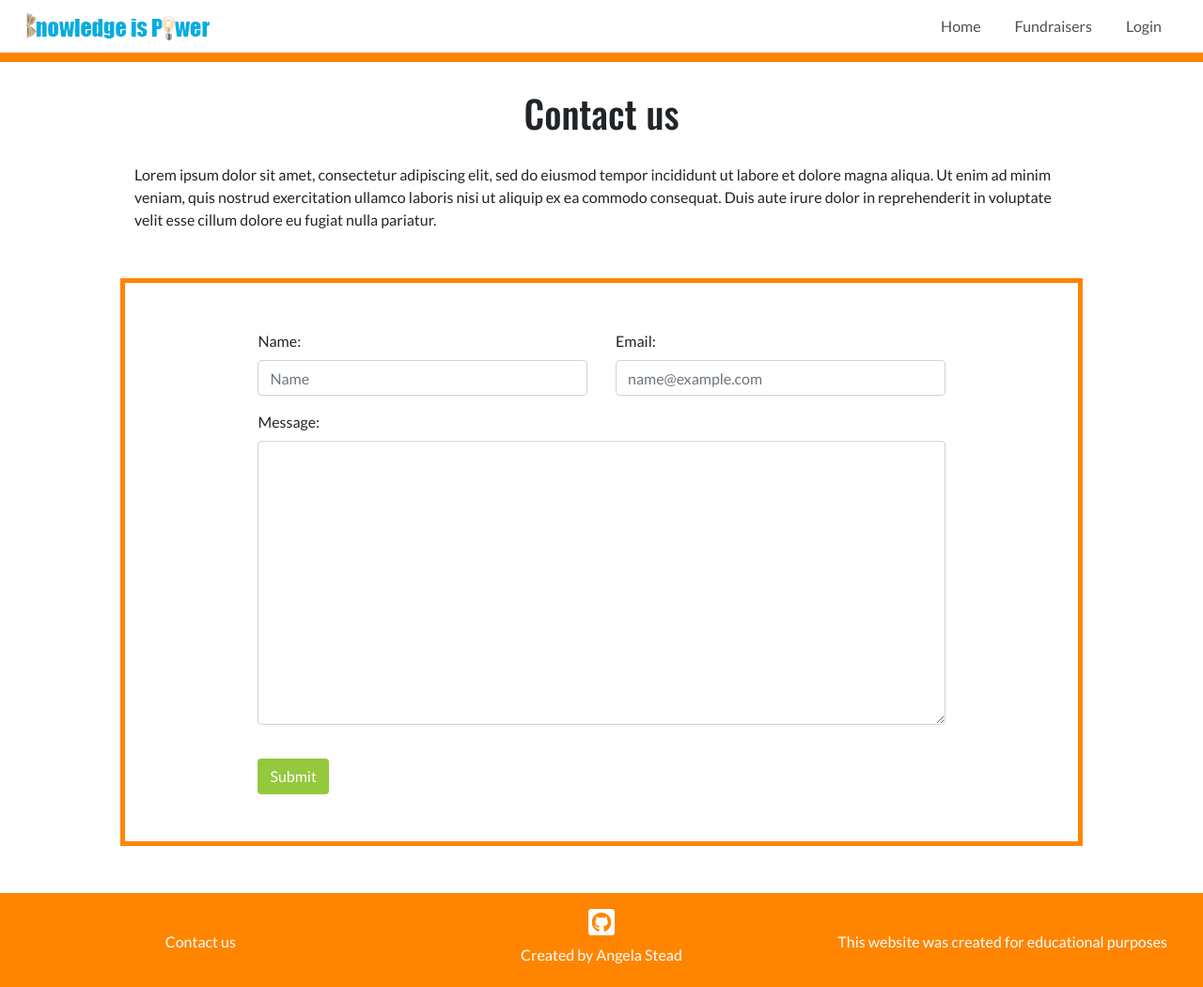
After one commit to Angie55/MilestoneThree_KnowlegeisPower, a Flask app: page /contact_us in a window 1280 px wide. The commit adds this page. Shown: the whole page at 94% size. Run offline with Flask 2, Linux system fonts and the light colour scheme; some libraries are stand-ins or nearby versions.

Commit message:
fixed logo and favicon not being visible on the fundraiser-info page or forms by amending path to image. Added contact-us page

```diff
--- a/app.py
+++ b/app.py
@@ -72,6 +72,10 @@ def delete_fundraiser(fundraiser_id):
     mongo.db.fundraisers.remove({'_id': ObjectId(fundraiser_id)})
     return redirect(url_for('get_fundraisers'))
 
+@app.route('/contact_us')
+def contact_us():
+    return render_template("contact-us.html")
+
 
 if __name__ == '__main__':
     app.run(host=os.environ.get('IP'),
--- a/static/css/style.css
+++ b/static/css/style.css
@@ -165,9 +165,7 @@ h1, h2, h3, h6 {
 
 /*--------------------------------- Fundraiser information page*/
 
-.fund-img-border{
-   color: #03ADDF;
-}
+
 
 .fund-info-icon{
     font-size: 80px;
@@ -179,14 +177,33 @@ h1, h2, h3, h6 {
     display: inline-block;
 }
 
+.target-country{
+   font-size: 1.8em;
+}
+
+.target-country-border {
+    border: 3px solid #03ADDF;
+}
+
+.targ-count-block {
+    padding-top: 10px;
+}
+
+.display-title {
+    color: #03ADDF;
+}
+
 .fund-details {
-    border: 1px solid #03ADDF;
+    border: 3px solid #03ADDF;
     padding: 20px;
     margin-top: 20px;
 }
 
 .delete-btn {
     background-color: #cc3300;
+}
+
+.delete-button-txt {
     color: white;
 }
 
@@ -195,8 +212,22 @@ h1, h2, h3, h6 {
     padding-right: 20px;
 }
 
+.modal-header {
+    background-color: #03ADDF;
+    color: white;
+}
+
+.close-icon {
+    color: white;
+    font-size: 30px;
+}
+
 /*--------------------------------- Forms*/
  .form-header {
+     margin-top: 30px;
+ }
+
+ .form-header p {
      margin-top: 30px;
  }
 
@@ -264,6 +295,7 @@ footer a:hover  {
     .footer-info {
         margin-top: 40px;
     }
+
 }
 
 @media (max-width:1200px) {
@@ -273,7 +305,7 @@ footer a:hover  {
     .better-life-sm {
         margin: 50px 20px 0px 20px;
     }
-    .view-donate-sm {
+    .view-donate-sm, .country-display-sm {
         margin-top: 50px;
     }
     .home-add-fund {
@@ -286,6 +318,10 @@ footer a:hover  {
        padding-left: 20px;
        padding-right: 20px;
     }
+    .form-block {
+        max-width: 90%;
+        margin: 30px auto;
+    }
 }
 
 @media (max-width:720px) {
@@ -294,6 +330,9 @@ footer a:hover  {
     }
     .fundraisers-page-sm {
         padding: 0px;
+    }
+    .btn-space-sm {
+        margin-top: 30px;
     }
 }
 
--- a/templates/base.html
+++ b/templates/base.html
@@ -21,7 +21,7 @@
 <body id="back-to-top">
     <nav class="navbar navbar-expand-lg nav">
         <a class="navbar-brand" href="{{ url_for('index') }}">
-          <img src="static/images/KIPLogo.png" alt="">
+          <img src="/static/images/KIPLogo.png" alt="">
         </a>
 
         <button class="navbar-toggler" type="button" data-toggle="collapse" data-target="#navbarNav" aria-controls="navbarNav" aria-expanded="false" aria-label="Toggle navigation">
@@ -48,7 +48,7 @@
     <footer class="container-fluid">
         <div class="row">
             <div class="col-4 footer-nav">
-                <a href="">Contact us</a>
+                <a href="{{ url_for('contact_us') }}">Contact us</a>
             </div>
             <div class="col-4 footer-info">
                 <a href="https://github.com/Angie55" target="_blank"><i class="fab fa-github-square"></i></a>
--- /dev/null
+++ b/templates/contact-us.html
@@ -0,0 +1,44 @@
+{% extends 'base.html' %} {% block content %}
+
+<div class="container-fluid page-width-container">
+
+    <header class="form-header">
+        <h1 class="headers-position">Contact us</h1>
+        <p>
+            Lorem ipsum dolor sit amet, consectetur adipiscing elit, sed do eiusmod tempor incididunt ut labore et dolore
+            magna aliqua. Ut enim ad minim veniam, quis nostrud exercitation ullamco laboris nisi ut aliquip ex ea commodo consequat.
+            Duis aute irure dolor in reprehenderit in voluptate velit esse cillum dolore eu fugiat nulla pariatur.
+        </p>
+    </header>
+
+    <main>
+
+        <div class="row form-block">
+            <div class="col-12 form-content">
+                <form>
+                    <div class="row form-group">
+                        <div class="col-md-12 col-lg-6">
+                            <label for="exampleFormControlInput1">Name:</label>
+                            <input type="text" class="form-control" placeholder="Name" required>
+                        </div>
+                        <div class="col-md-12 col-lg-6">
+                            <label for="exampleFormControlInput1">Email:</label>
+                            <input type="email" class="form-control" id="contact-email" placeholder="name@example.com" required>
+                        </div>
+                    </div>
+                    <div class="form-group">
+                        <label for="exampleFormControlTextarea1">Message:</label>
+                        <textarea class="form-control" id="contact-message" rows="12" required></textarea>
+                     </div>
+
+                    <button type="submit" class="btn form-btn green-button">Submit</button>
+                </form>
+            </div>
+        </div>
+
+    </main>
+
+</div>
+
+
+{% endblock %}
```
Also changed, not shown: templates/fundraiser-info.html (+20 -21 lines).
